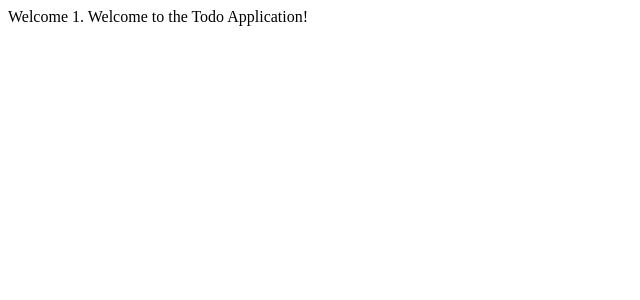
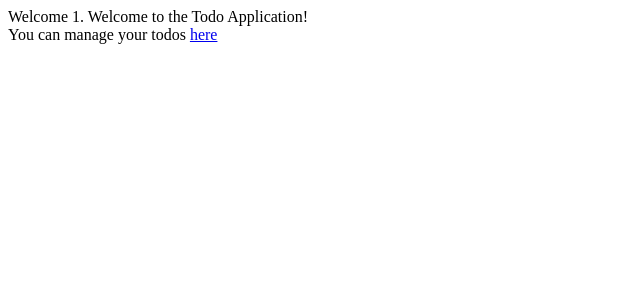
Before and after one commit to snhkn/todoApp, an Angular app: page /welcome/1 in a window 1280 px wide. Shown: the top 300 px of the page, without its empty margins (0-640 px from the left). Built offline with nearby package versions, Linux system fonts and the light colour scheme.

Commit message:
Create link to todos from welcome page

```diff
--- a/src/app/welcome/welcome.component.html
+++ b/src/app/welcome/welcome.component.html
@@ -1 +1,8 @@
-Welcome {{name}}. Welcome to the Todo Application!
+<div>
+Welcome {{name}}.
+
+Welcome to the Todo Application!
+</div>
+<div>
+You can manage your todos <a routerLink="/todos">here</a>
+</div>
```
